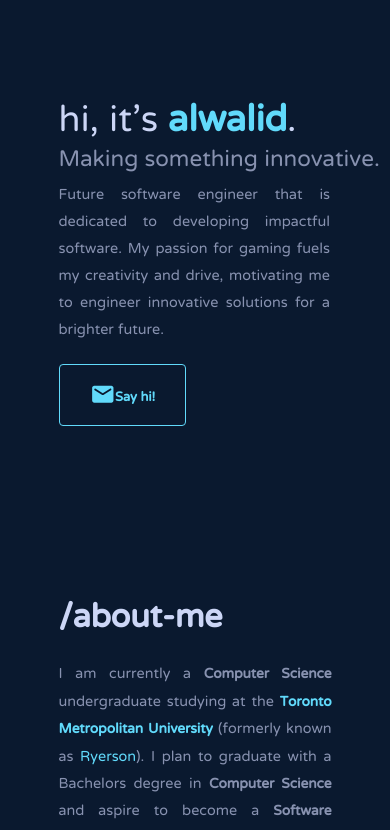
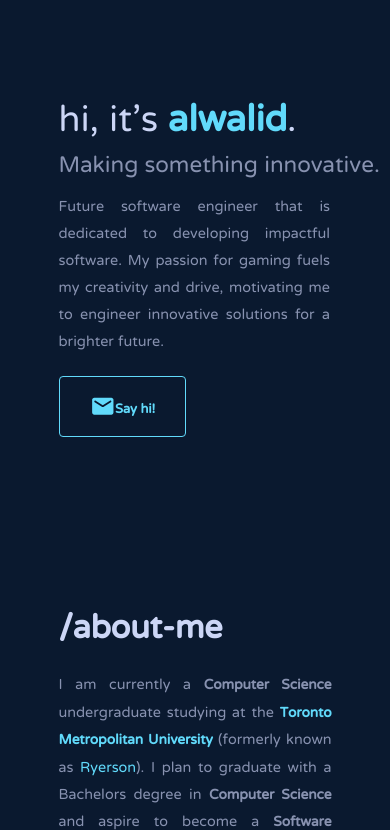
Before and after one commit to wxlkda/realport, a React (Create React App) app: page / in a window 390 px wide. Shown: the top 830 px of the page. Built offline with nearby package versions, Linux system fonts and the light colour scheme.

Commit message:
Readjusted line height for mobile view

```diff
--- a/src/css/intro.css
+++ b/src/css/intro.css
@@ -100,7 +100,7 @@ color: var(--light-blue);
         font-size: 45px;
     }
     body .intro-rt {
-        line-height: 0.8;
+        line-height: 1.2;
         right: -50%;
         margin-top: -20px;
         font-size: 28px;
```
